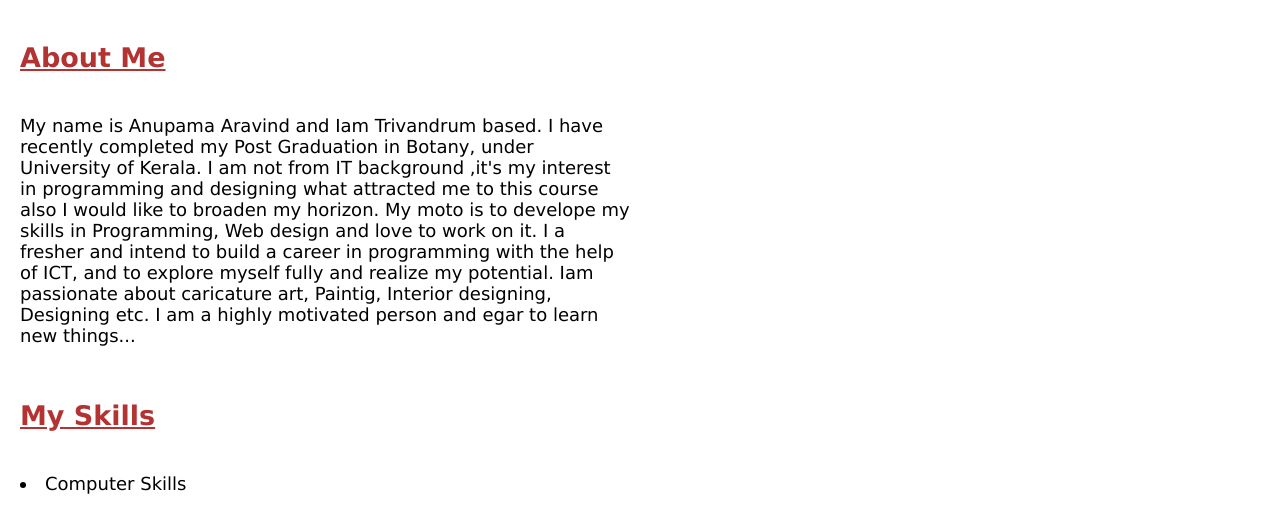
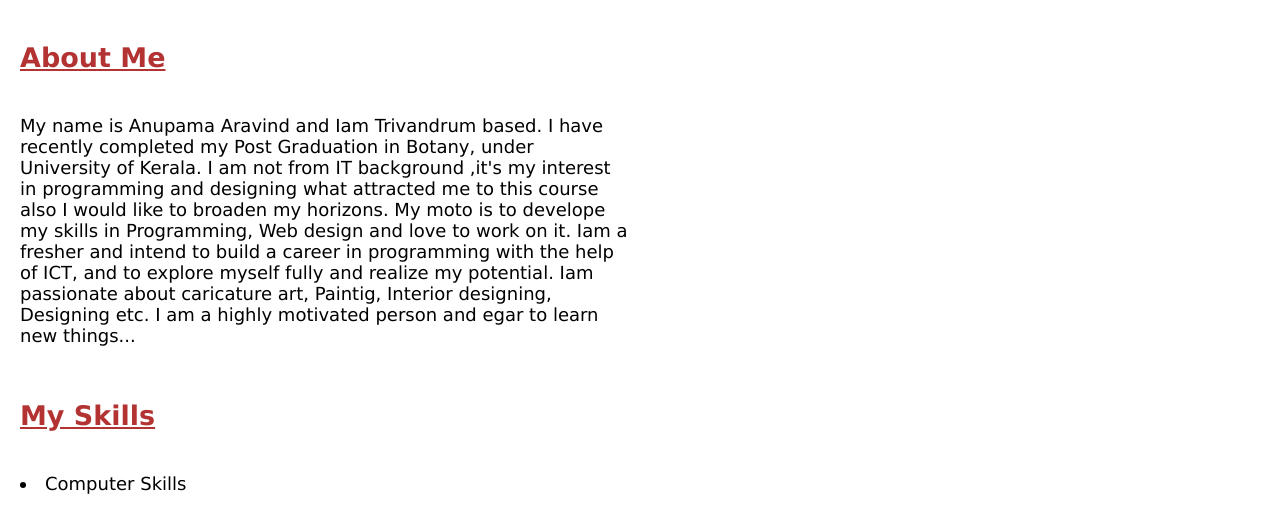
Before and after one commit to Anupama199/BIODATA-EDITED, a plain HTML site: page index.html in a window 1280 px wide. Shown: the part 280-792 px from the top of the page. Drawn offline with Linux system fonts and the light colour scheme.

Commit message:
Update index.html

```diff
--- a/index.html
+++ b/index.html
@@ -36,9 +36,9 @@
 <div class="o">
 <p>
      My name is Anupama Aravind and Iam Trivandrum based. I have recently completed my Post Graduation in Botany, under University of Kerala.
-     I am not from IT background ,it's my interest in programming and designing what attracted me to this course also I would like to broaden my horizon.
+     I am not from IT background ,it's my interest in programming and designing what attracted me to this course also I would like to broaden my horizons.
      My moto is to develope my skills in Programming, Web design and love to work on it.
-     I a fresher and intend to build a career in programming with the help of ICT, and to explore myself fully and realize my potential.
+     Iam a fresher and intend to build a career in programming with the help of ICT, and to explore myself fully and realize my potential.
      Iam passionate about caricature art, Paintig, Interior designing, Designing etc.
      I am a highly motivated person and egar to learn new things...
 </p>
```
